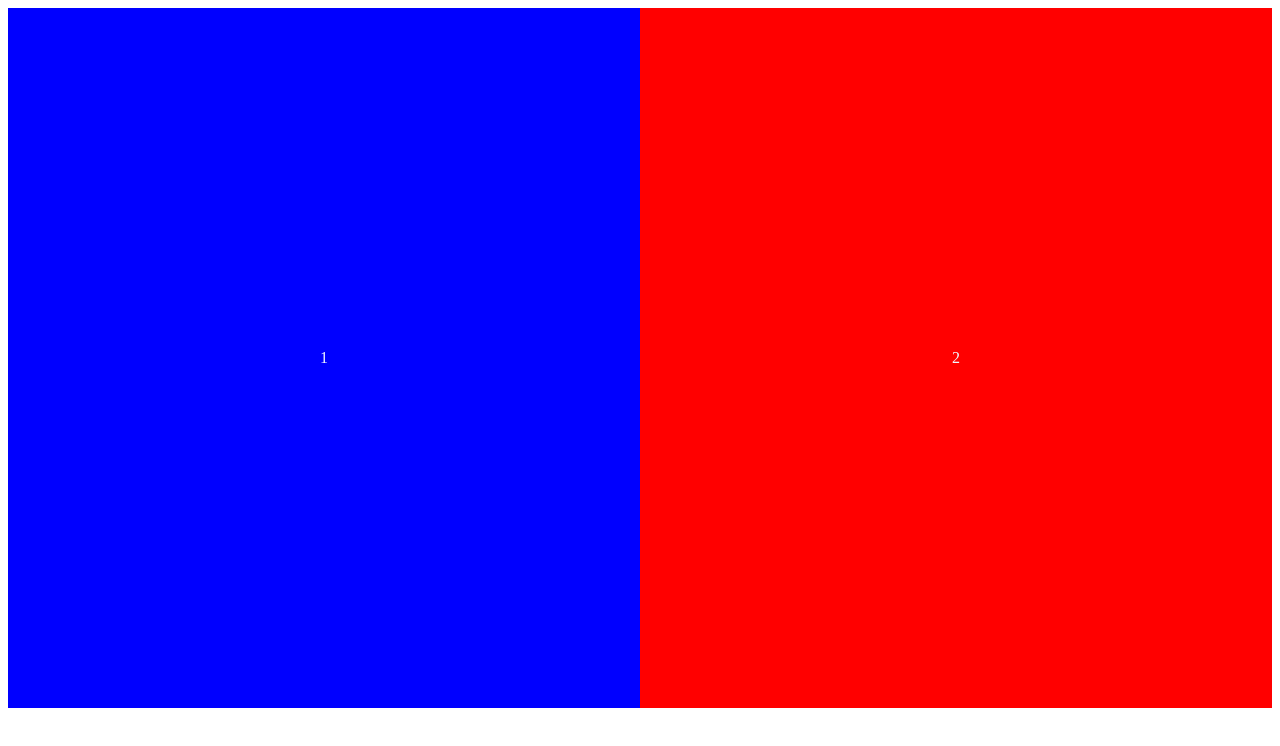
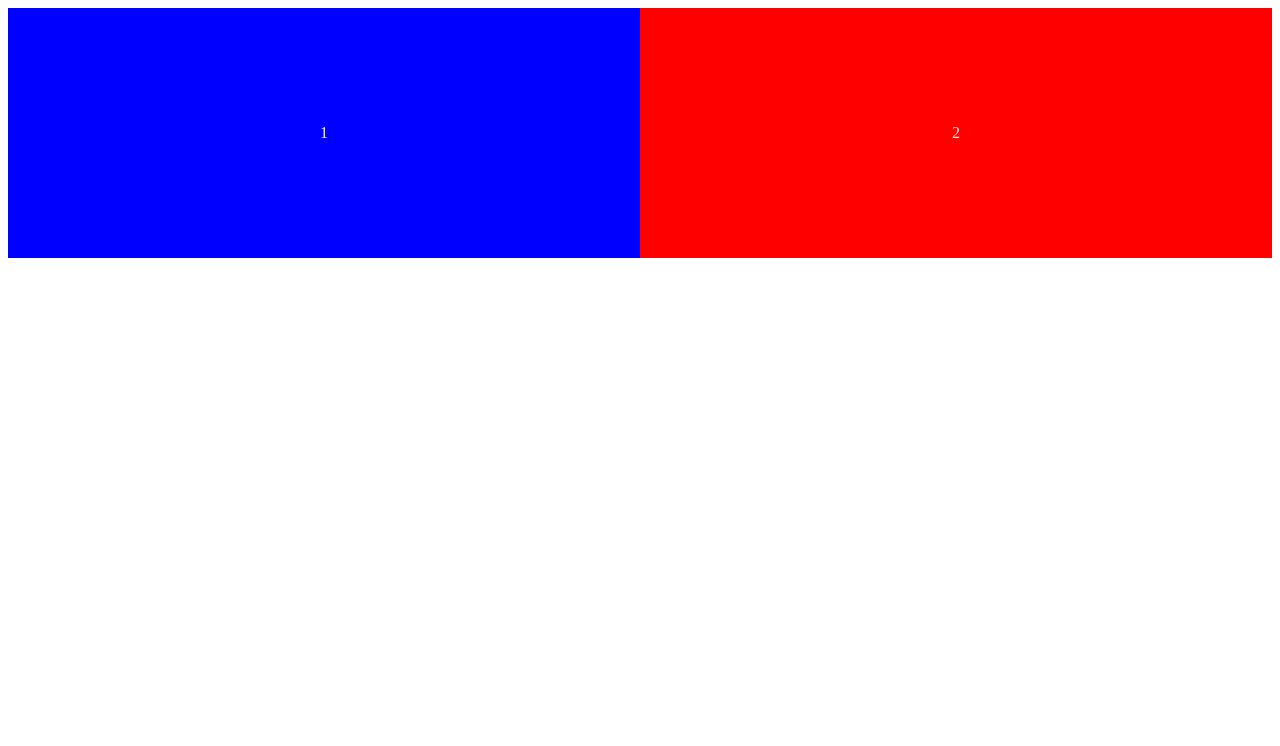
Before and after one commit to MoKop1993/novi-projekt, a plain HTML site: page index.html in a window 1280 px wide. Drawn offline with Linux system fonts and the light colour scheme.

Commit message:
media screen

```diff
--- a/index.html
+++ b/index.html
@@ -8,7 +8,7 @@
     <title>novi projekt 1</title>
   </head>
   <body>
-    <div id="grid">
+    <div class="izazov">
       <div class="area1">1</div>
       <div class="area2">2</div>
     </div>
--- a/style.css
+++ b/style.css
@@ -1,7 +1,7 @@
-#grid {
+.izazov {
   display: grid;
-  grid-template-columns: 1fr 1fr;
-  height: 700px;
+  grid-template-rows: 1fr 1fr;
+  height: 500px;
 }
 
 .area1 {
@@ -19,3 +19,10 @@
   align-items: center;
   color: aliceblue;
 }
+
+@media screen and (min-width: 786px) {
+  .izazov {
+    display: grid;
+    grid-template-columns: 1fr 1fr;
+  }
+}
```
